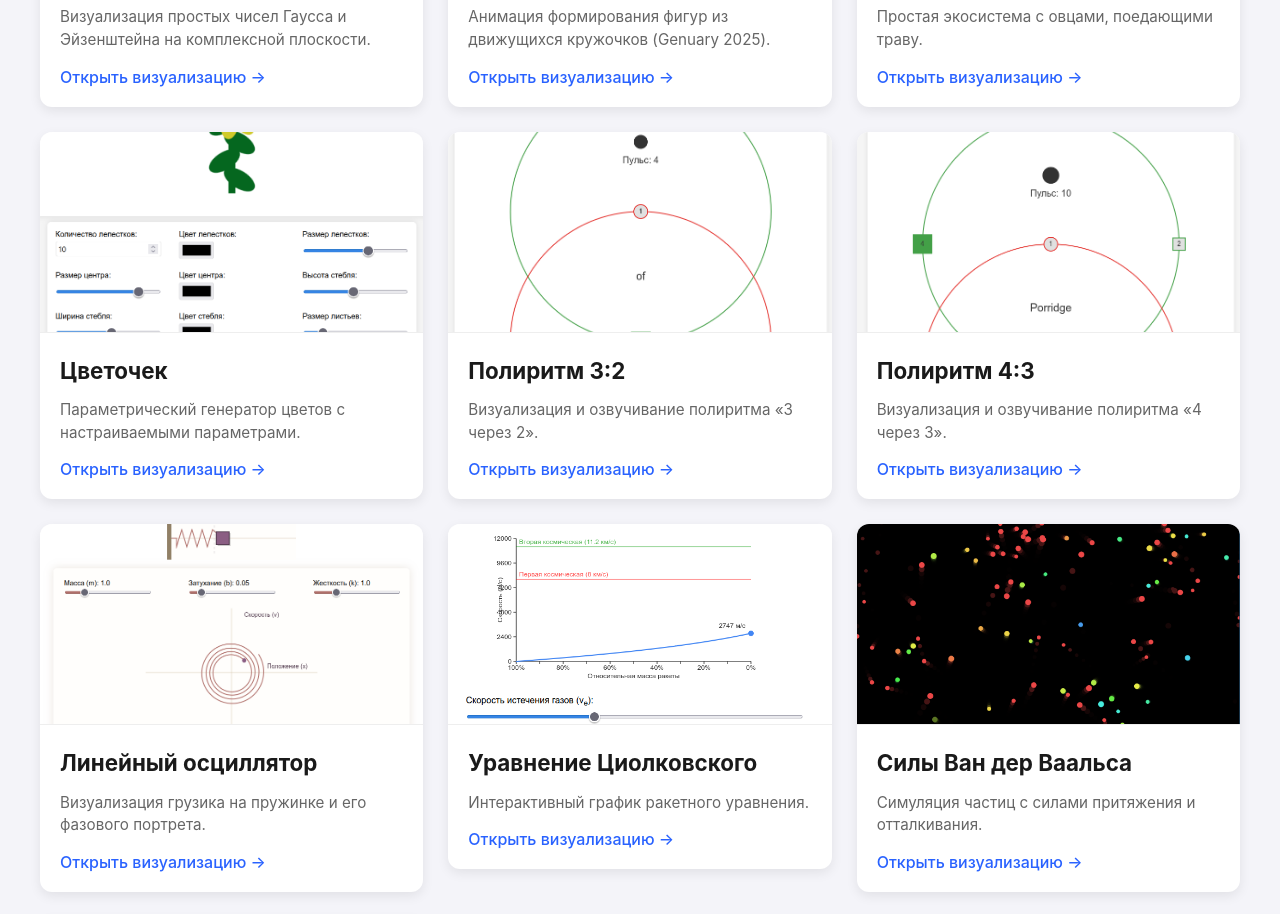
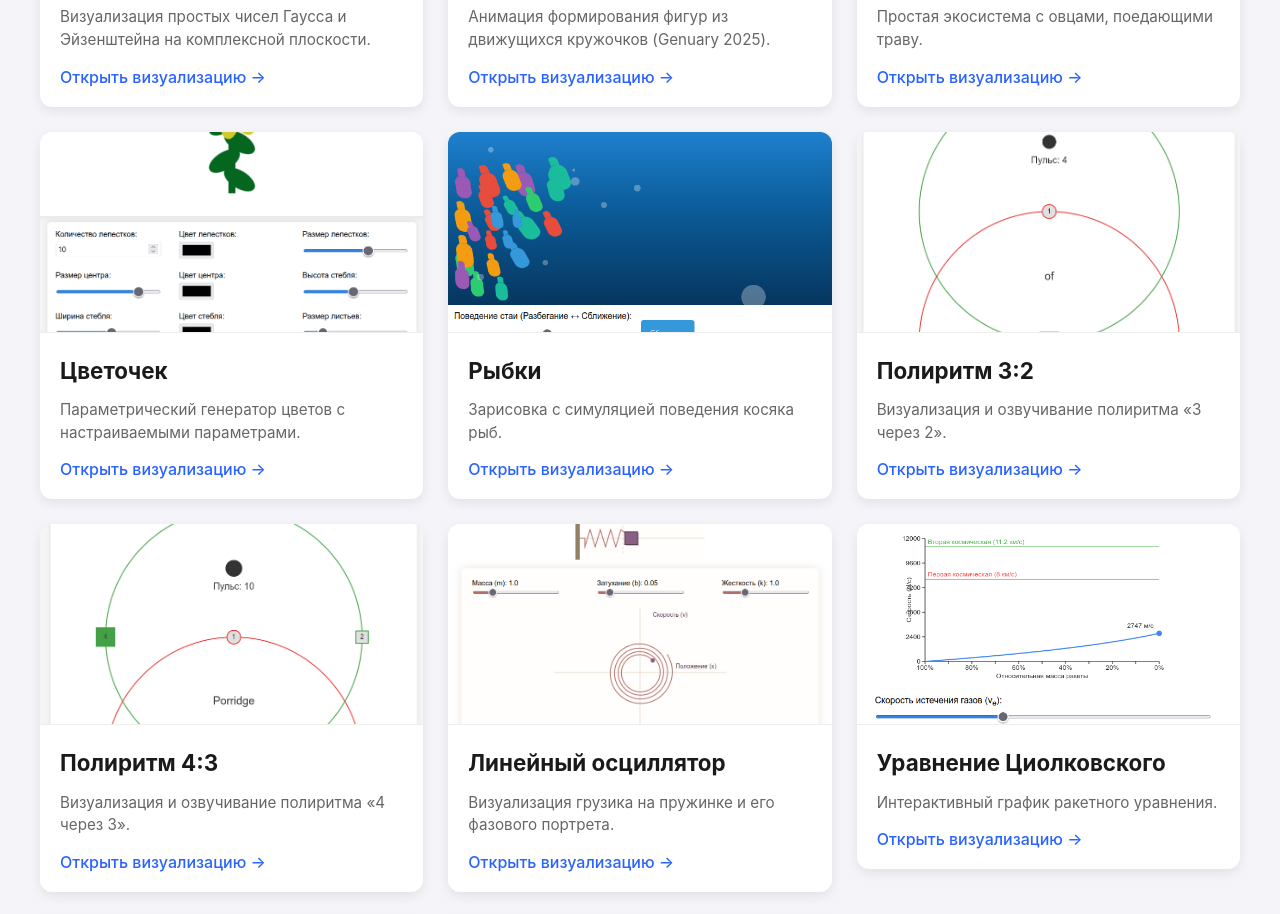
Before and after one commit to shrimpsizemoose/one-shots, a plain HTML site: page index.html in a window 1280 px wide. Shown: the part 2080-2994 px from the top of the page. Drawn offline with Linux system fonts and the light colour scheme.

Commit message:
add fish tank card to index.html

```diff
--- a/index.html
+++ b/index.html
@@ -279,6 +279,17 @@
         </div>
       </a>
 
+      <a href="fish-tank/" class="card-link">
+        <div class="card">
+          <img src="./screenshots/fish-tank.png" alt="Fish tank">
+          <div class="card-content">
+            <h2 class="card-title">Рыбки</h2>
+            <p class="card-description">Зарисовка с симуляцией поведения косяка рыб.</p>
+            <span class="card-link-text">Открыть визуализацию →</span>
+          </div>
+        </div>
+      </a>
+
       <a href="poly-3vs2/" class="card-link">
         <div class="card">
           <img src="./screenshots/poly-3vs2.png" alt="Polyrhythm 3:2">
```
